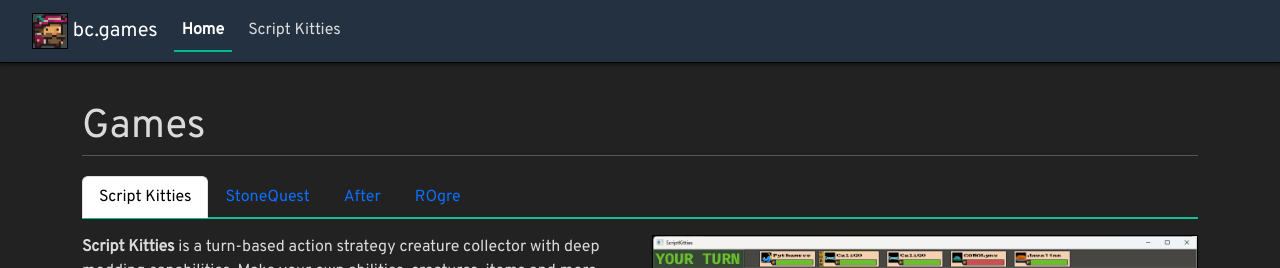
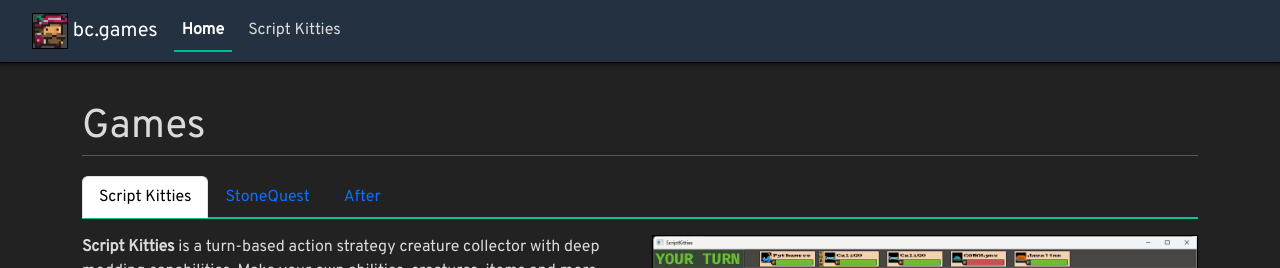
Before and after one commit to barelyconscious/website, a React (Vite) app: page / in a window 1280 px wide. Shown: the top 268 px of the page. Built offline with nearby package versions, Linux system fonts and the light colour scheme; what aws-amplify would draw is missing.

Commit message:
dont look

```diff
--- a/src/components/Home/MyProjects.tsx
+++ b/src/components/Home/MyProjects.tsx
@@ -134,9 +134,9 @@ const MyProjects: React.FC = () => {
         <Tab eventKey="after" title="After">
           <AfterTabPane />
         </Tab>
-        <Tab eventKey="rogre" title="ROgre">
+        {/* <Tab eventKey="rogre" title="ROgre">
           <ROgreTabPane />
-        </Tab>
+        </Tab> */}
       </Tabs>
     </div>
   );
```
